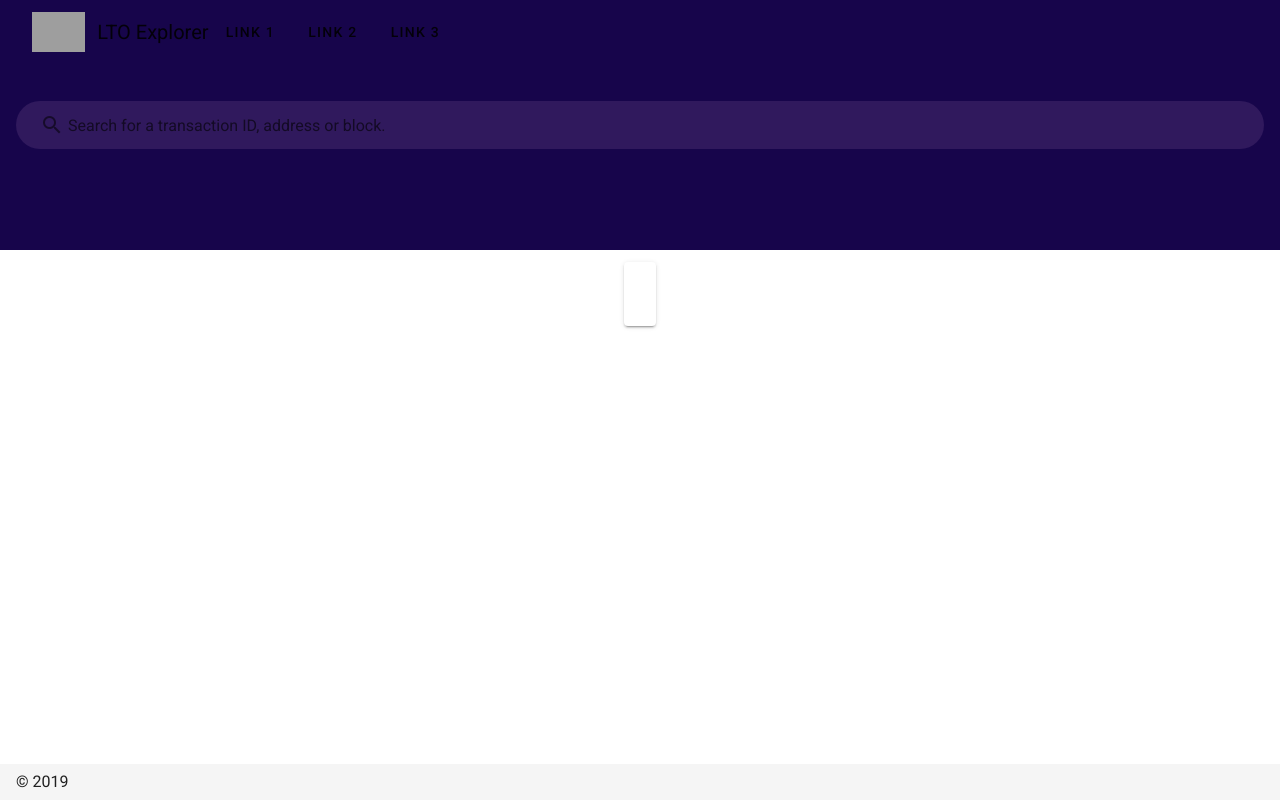
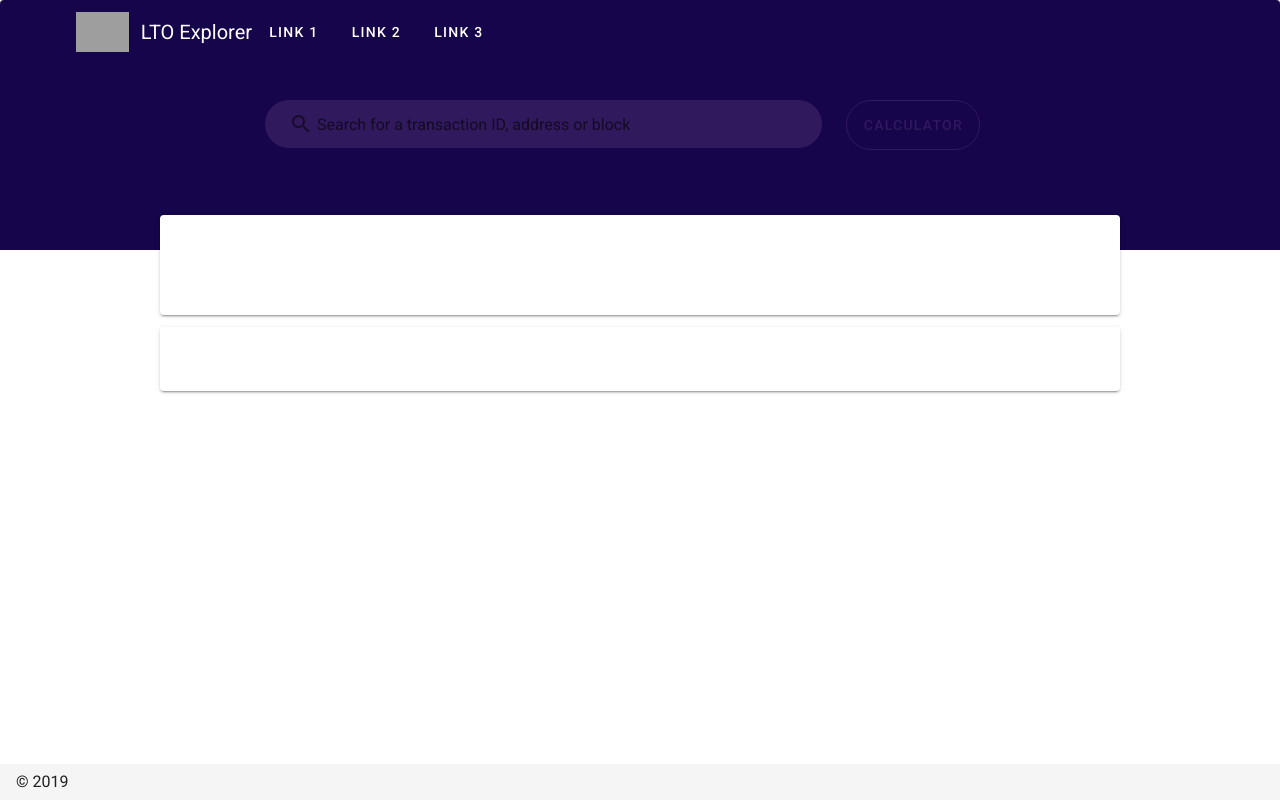
Before and after one commit to ltonetwork/lto-network-explorer, a Nuxt app: page / in a window 1280 px wide. Built offline with nearby package versions, Linux system fonts and the light colour scheme; grey boxes are pictures that could not be loaded.

Commit message:
center nav, add calc button, add overview panel

```diff
--- a/layouts/default.vue
+++ b/layouts/default.vue
@@ -1,48 +1,78 @@
 <template>
   <v-app light>
-    <v-app-bar
+    <v-card flat>
+      <v-toolbar
         fixed
         height="250"
         flat
         app
         color="#17054B"
       >
+        <v-container>
           <v-toolbar
             absolute
             color="#17054B"
             flat
+            class="white--text"
           >
             <img :src="require('@/assets/logo.png')" class="mr-3" height="40">
             <v-toolbar-title
               v-text="title"
             />
 
-        <v-spacer />
-
             <v-toolbar-items>
-          <v-btn text>
+              <v-btn class="white--text" text>
                 Link 1
               </v-btn>
-          <v-btn text>
+              <v-btn class="white--text" text>
                 Link 2
               </v-btn>
-          <v-btn text>
+              <v-btn class="white--text" text>
                 Link 3
               </v-btn>
             </v-toolbar-items>
           </v-toolbar>
 
+          <v-container>
+            <v-row justify="center">
+              <v-col cols="6" md="6">
                 <v-text-field
                   solo-inverted
                   hide-details
                   flat
                   rounded
-        label="Search for a transaction ID, address or block."
+                  label="Search for a transaction ID, address or block"
                   prepend-inner-icon="mdi-magnify"
                   background-color="#30195d"
                   color="#6e5f8e"
                 />
-    </v-app-bar>
+              </v-col>
+
+              <v-col cols="2" md="2">
+                <v-btn
+                  outlined
+                  rounded
+                  flat
+                  color="#30195d"
+                  height="50"
+                >
+                  Calculator
+                </v-btn>
+              </v-col>
+            </v-row>
+          </v-container>
+        </v-container>
+      </v-toolbar>
+
+      <v-card
+        class="mx-auto"
+        max-width="960"
+        style="margin-top: -35px;"
+      >
+        <v-card-text style="height: 100px;" />
+      </v-card>
+    </v-card>
+
     <v-content>
       <v-container>
         <nuxt />
--- a/pages/index.vue
+++ b/pages/index.vue
@@ -9,8 +9,11 @@
       sm8
       md6
     >
-      <v-card>
-        <v-card-title class="headline" />
+      <v-card
+        class="mx-auto"
+        width="960"
+      >
+        <v-card-title class="title" />
         <v-card-text />
         <v-card-actions />
       </v-card>
```
Lines whose indentation alone changed are shown as unchanged.
